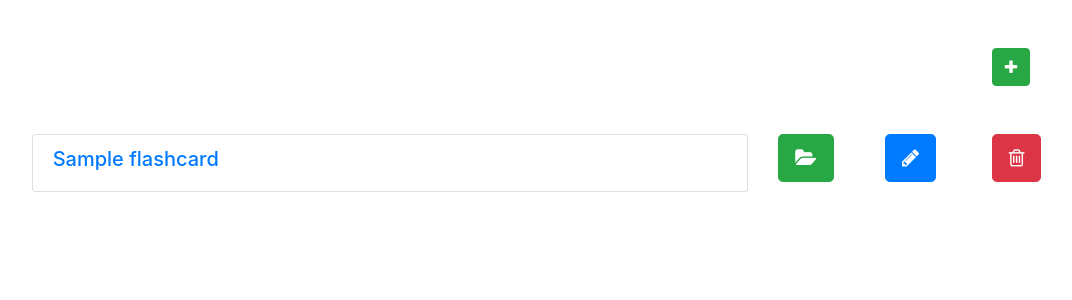
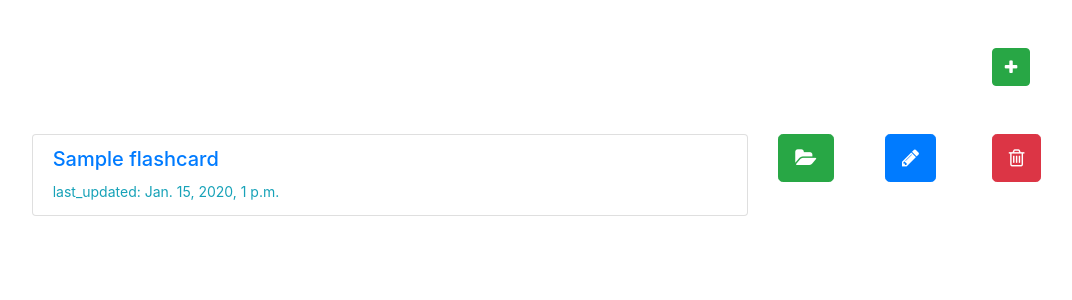
Before and after one commit to ndonyemark/Flash, a Django app: page / in a window 1280 px wide. Shown: the part 59-359 px from the top of the page, without its empty margins (90-1162 px from the left). Run offline with Django 3.2, Linux system fonts and the light colour scheme; a user stored in the database is signed in; tables that the repository leaves empty hold one stand-in row (values such as "Sample post"); some libraries are stand-ins or nearby versions.

Commit message:
add last updated feautre

```diff
--- a/flashcards/models.py
+++ b/flashcards/models.py
@@ -5,6 +5,7 @@ class FlashCards(models.Model):
     flash_course=models.CharField(max_length=40)
     flash_body=models.TextField()
     date_created=models.DateTimeField(auto_now_add=True)
+    date_updated=models.DateTimeField(auto_now_add=True)
 
     @classmethod
     def get_all_flash_cards(cls):
--- a/flashcards/templates/index.html
+++ b/flashcards/templates/index.html
@@ -22,6 +22,7 @@
                         <li class="list-group-item">
                             <a href="{% url 'view_flash' flashcard.id %}">
                                 <h5>{{flashcard.flash_title}}</h5>
+                                <small class="text-info">last_updated: {{flashcard.date_updated}}</small>
                             </a>
                         </li>
 
--- a/flashcards/views.py
+++ b/flashcards/views.py
@@ -2,6 +2,7 @@ from django.shortcuts import render, redirect
 from .forms import FlashCreationForm,CourseRegistrationForm
 from .models import FlashCards,Courses
 from django.contrib.auth.decorators import login_required
+from django.utils import timezone
 
 @login_required
 def index(request):
@@ -39,7 +40,9 @@ def update_flash_card(request, flash_id):
     flash_card = FlashCards.objects.get(id=flash_id)
     form = FlashCreationForm(request.POST or None, instance=flash_card)
     if form.is_valid():
-        form.save()
+        form_save = form.save(commit=False)
+        form_save.date_updated = timezone.now()
+        form_save.save()
         return redirect('index')
     return render(request, 'update_flash.html', {'form':form})
 
```
Also changed, not shown: flashcards/migrations/0004_auto_20200610_2053.py (added).
